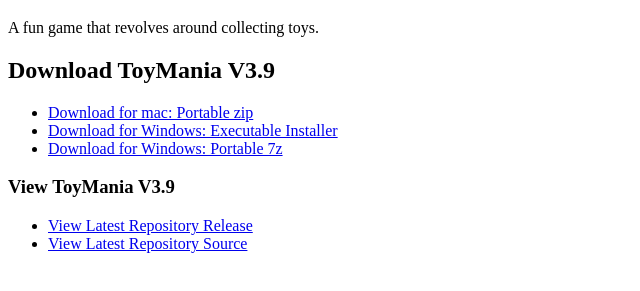
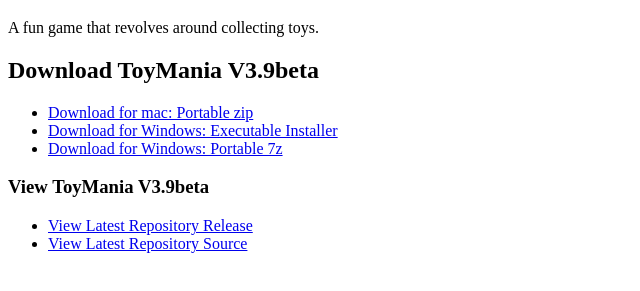
Before and after one commit to tsatria03/tsatria03.github.io, a plain HTML site: page projects/ToyMania/index.html in a window 1280 px wide. Shown: the part 61-352 px from the top of the page, without its empty margins (0-640 px from the left). Drawn offline with Linux system fonts and the light colour scheme.

Commit message:
Updated the index file in the toy mania project folder.

```diff
--- a/projects/ToyMania/index.html
+++ b/projects/ToyMania/index.html
@@ -9,14 +9,14 @@
   <h1>ToyMania</h1>
   <p>A fun game that revolves around collecting toys.</p>
 
-  <h2>Download ToyMania V3.9</h2>
+  <h2>Download ToyMania V3.9beta</h2>
   <ul>
     <li><a href="https://github.com/tsatria03/ToyMania/releases/download/V3.90/ToyMania_mac_portable_password_is_GrateCollector.zip">Download for mac: Portable zip</a></li>
     <li><a href="https://github.com/tsatria03/ToyMania/releases/download/V3.90/ToyMania_windows_installer_password_is_GrateCollector.exe">Download for Windows: Executable Installer</a></li>
     <li><a href="https://github.com/tsatria03/ToyMania/releases/download/V3.90/ToyMania_windows_portable_password_is_GrateCollector.7z">Download for Windows: Portable 7z</a></li>
   </ul>
 
-  <h3>View ToyMania V3.9</h3>
+  <h3>View ToyMania V3.9beta</h3>
   <ul>
   <li><a href="https://github.com/tsatria03/ToyMania/releases/latest">View Latest Repository Release</a></li>
   <li><a href="https://github.com/tsatria03/ToyMania">View Latest Repository Source</a></li>
```
